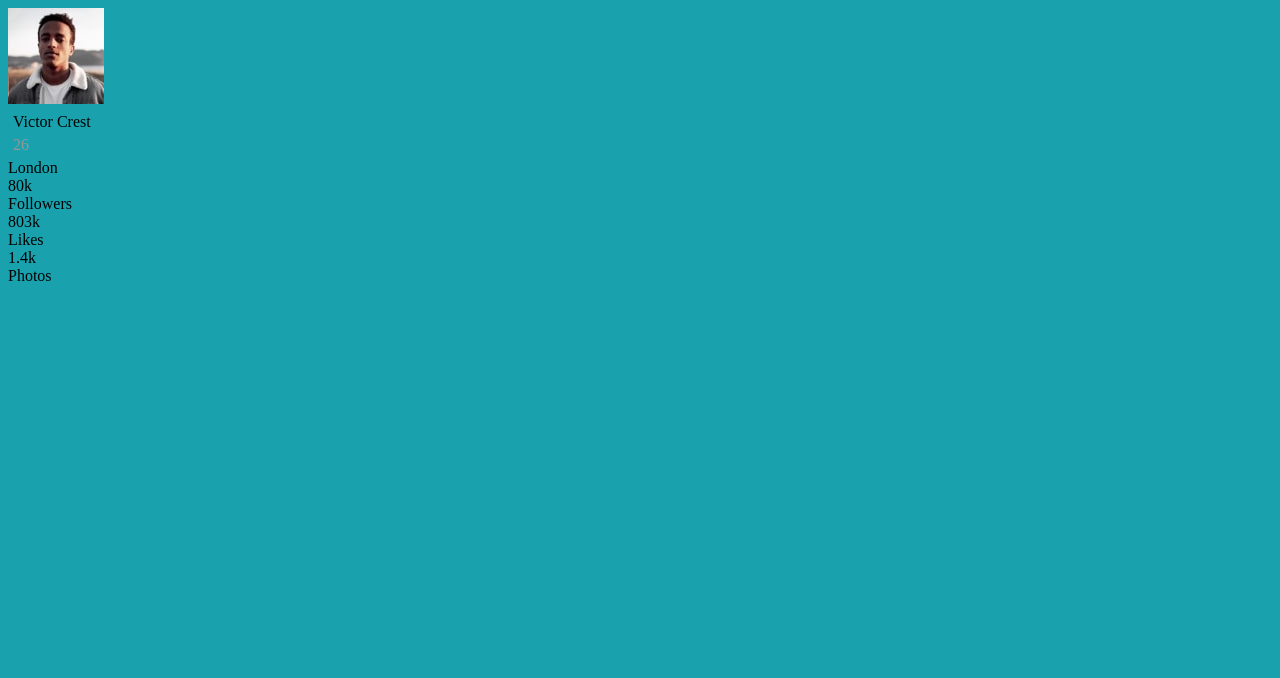
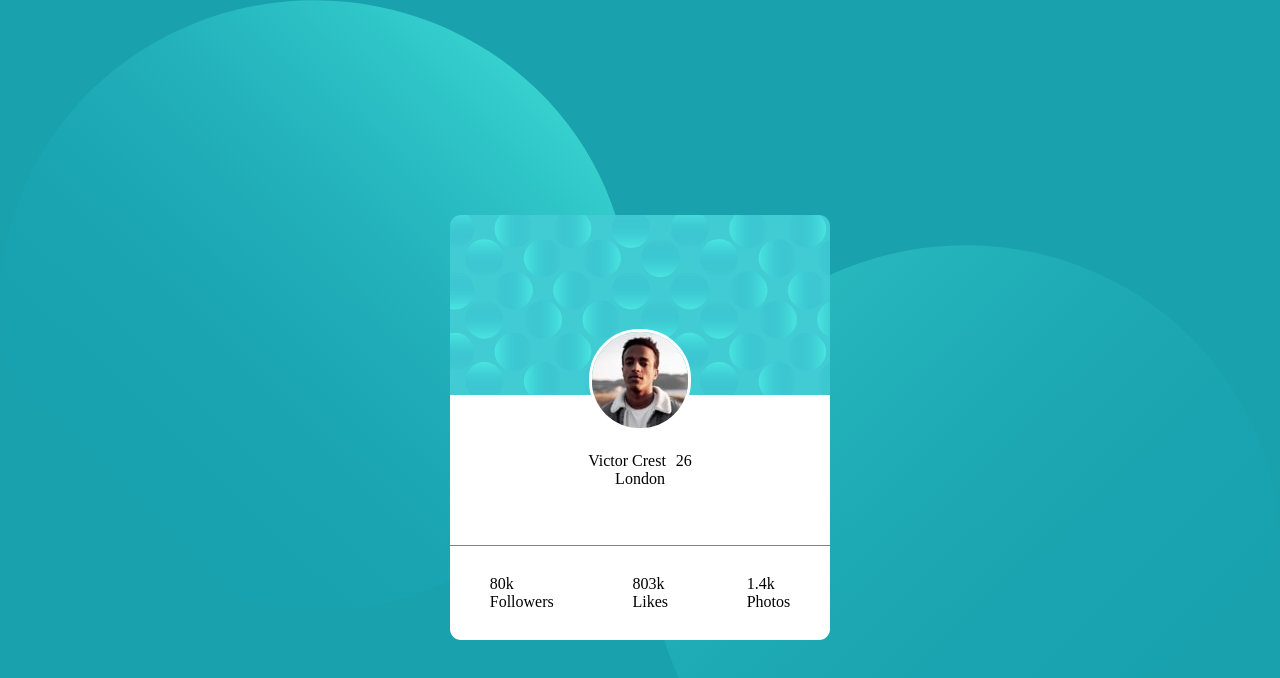
Before and after one commit to brenda-pachecoL/user_profile, a plain HTML site: page profile-card-component-main/index.html in a window 1280 px wide. Drawn offline with Linux system fonts and the light colour scheme.

Commit message:
modificaciones al css

```diff
--- a/profile-card-component-main/style.css
+++ b/profile-card-component-main/style.css
@@ -1,88 +1,66 @@
-body{
-
-    overflow: hidden;
-    background-color: hsl(185, 75%, 39%);
-    width: 100%;
-    height: 100%;
-    display: flex;
-    position: relative;
-
+body {
+  overflow:scroll;
+  background-image: url(images/bg-pattern-top.svg), url(images/bg-pattern-bottom.svg);
+  background-position: left top, right bottom;
+  background-repeat: no-repeat, no-repeat;
+  background-size: 630px 610px;
 }
 
-.contenido{
-  background-color:white;
-  width: 350px;
-  border-top-left-radius: 20px;
-  border-top-right-radius: 20px;
-  border-bottom-right-radius: 20px;
-  border-bottom-left-radius: 20px;
-  position: absolute;
-
-  left:300px;
-  transform: translateY(30%);
-
-
-}
-.portada{
-    width: 100%;
-    border-top-left-radius: 20px;
-    border-top-right-radius: 20px;
-    display:block;
-    margin:auto;
-}
-.perfil{
-    border-radius: 50%;
-    display:block;
-    margin:auto;
-}
-.Contentdatos{
-    margin:2%;
-    display: flex;
-    justify-content: center;
-
-}
-.name{
-
-    margin: 5px;
+.card {
+  min-width: 30%;
+  width: 30%;
+  height: 425px;
+  margin: 17% auto;
+  border-radius: 11px;
+  position: relative;
 }
 
-.age{
+.card-image {
+  background-image: url("images/bg-pattern-card.svg");
+  height: 180px;
+  background-repeat: no-repeat;
+  width: 100%;
+  background-size: cover;
+  border-top-left-radius: 11px;
+  border-top-right-radius: 11px;
+}
+
+.card-info {
+  background-color: white;
+  border-bottom-left-radius: 11px;
+  border-bottom-right-radius: 11px;
+}
+
+.personal-info {
   display: flex;
   flex-direction: column;
-    color: hsl(0, 0%, 59%);
-    margin: 5px;
-
+  align-items: center;
+  height: 150px;
+  justify-content: center;
 }
 
-.ubication{
+.details {
   display: flex;
-    justify-content: center;
-    color: hsl(0, 0%, 59%);
+  width: 30%;
+  justify-content: space-around;
 }
-hr {
-    height: 0.5px;
-    border: 0;
-    background-color: rgb(214, 208, 208);
-}
-.likes {
 
-    margin: 1px;
+.social-media-info {
+  border-top: 1px solid gray;
   display: flex;
   justify-content: space-around;
-
-}
-.descripcion{
-    display: flex;
-    justify-content: space-around;
-    color: hsl(0, 0%, 59%);
+  height: 94px;
+  align-items: center;
+  flex-wrap: nowrap;
 }
 
-.top{
-    width: 700px;
-    height: 700px;
-    margin: -2%;
+.profile-image {
+  border-radius: 50px;
+  border: 3px solid white;
+  position: absolute;
+  margin: auto;
+  top: 0px;
+  left: 0;
+  bottom: 95px;
+  right: 0;
 }
-.bottom{
-    width: 30%;
-    height: 30%;
-}
```
Lines whose indentation alone changed are shown as unchanged.
